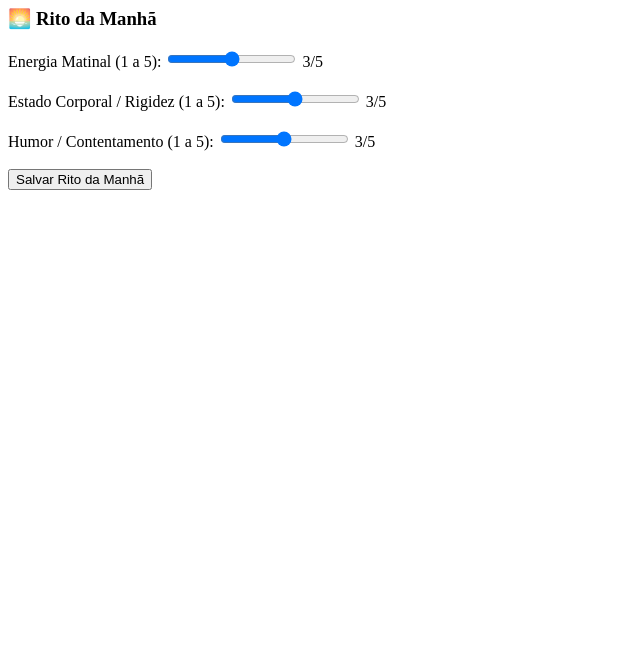
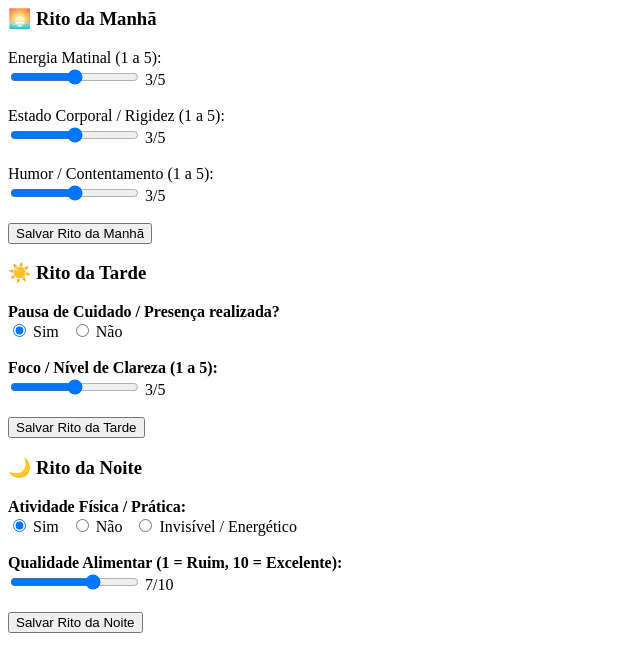
Before and after one commit to brsappo-code/bussola, a plain HTML site: page index.html in a window 1280 px wide. Shown: the whole page, without its empty margins (0-640 px from the left). Drawn offline with Linux system fonts and the light colour scheme.

Commit message:
Update index.html

```diff
--- a/index.html
+++ b/index.html
@@ -2,22 +2,67 @@
 <div id="rito-manha" class="rito-block">
   <h3>🌅 Rito da Manhã</h3>
 
-  <label>Energia Matinal (1 a 5):</label>
+  <label>Energia Matinal (1 a 5):</label><br>
   <input type="range" id="disposicao-manha" min="1" max="5" value="3" oninput="document.getElementById('val-disp').innerText = this.value">
   <span id="val-disp">3</span>/5
 
   <br><br>
 
-  <label>Estado Corporal / Rigidez (1 a 5):</label>
+  <label>Estado Corporal / Rigidez (1 a 5):</label><br>
   <input type="range" id="rigidez-manha" min="1" max="5" value="3" oninput="document.getElementById('val-rigidez').innerText = this.value">
   <span id="val-rigidez">3</span>/5
 
   <br><br>
 
-  <label>Humor / Contentamento (1 a 5):</label>
+  <label>Humor / Contentamento (1 a 5):</label><br>
   <input type="range" id="humor-manha" min="1" max="5" value="3" oninput="document.getElementById('val-humor-m').innerText = this.value">
   <span id="val-humor-m">3</span>/5
 
   <br><br>
   <button onclick="salvarManha()">Salvar Rito da Manhã</button>
 </div>
+
+<!-- RITO DA TARDE -->
+<div id="rito-tarde" class="rito-block">
+  <h3>☀️ Rito da Tarde</h3>
+
+  <label><b>Pausa de Cuidado / Presença realizada?</b></label><br>
+  <input type="radio" id="pausa-sim" name="pausa_tarde" value="Sim" checked>
+  <label for="pausa-sim">Sim</label>&nbsp;&nbsp;
+
+  <input type="radio" id="pausa-nao" name="pausa_tarde" value="Não">
+  <label for="pausa-nao">Não</label>
+
+  <br><br>
+
+  <label><b>Foco / Nível de Clareza (1 a 5):</b></label><br>
+  <input type="range" id="foco-tarde" min="1" max="5" value="3" oninput="document.getElementById('val-foco').innerText = this.value">
+  <span id="val-foco">3</span>/5
+
+  <br><br>
+  <button onclick="salvarTarde()">Salvar Rito da Tarde</button>
+</div>
+
+<!-- RITO DA NOITE -->
+<div id="rito-noite" class="rito-block">
+  <h3>🌙 Rito da Noite</h3>
+
+  <label><b>Atividade Física / Prática:</b></label><br>
+  <input type="radio" id="atv-sim" name="atividade_fisica" value="Sim" checked>
+  <label for="atv-sim">Sim</label>&nbsp;&nbsp;
+
+  <input type="radio" id="atv-nao" name="atividade_fisica" value="Não">
+  <label for="atv-nao">Não</label>&nbsp;&nbsp;
+
+  <input type="radio" id="atv-energetico" name="atividade_fisica" value="Invisível / Energético">
+  <label for="atv-energetico">Invisível / Energético</label>
+
+  <br><br>
+
+  <label><b>Qualidade Alimentar (1 = Ruim, 10 = Excelente):</b></label><br>
+  <input type="range" id="alimentacao-noite" min="1" max="10" value="7" oninput="document.getElementById('val-alim').innerText = this.value">
+  <span id="val-alim">7</span>/10
+
+  <br><br>
+  <button onclick="salvarNoite()">Salvar Rito da Noite</button>
+</div>
```
